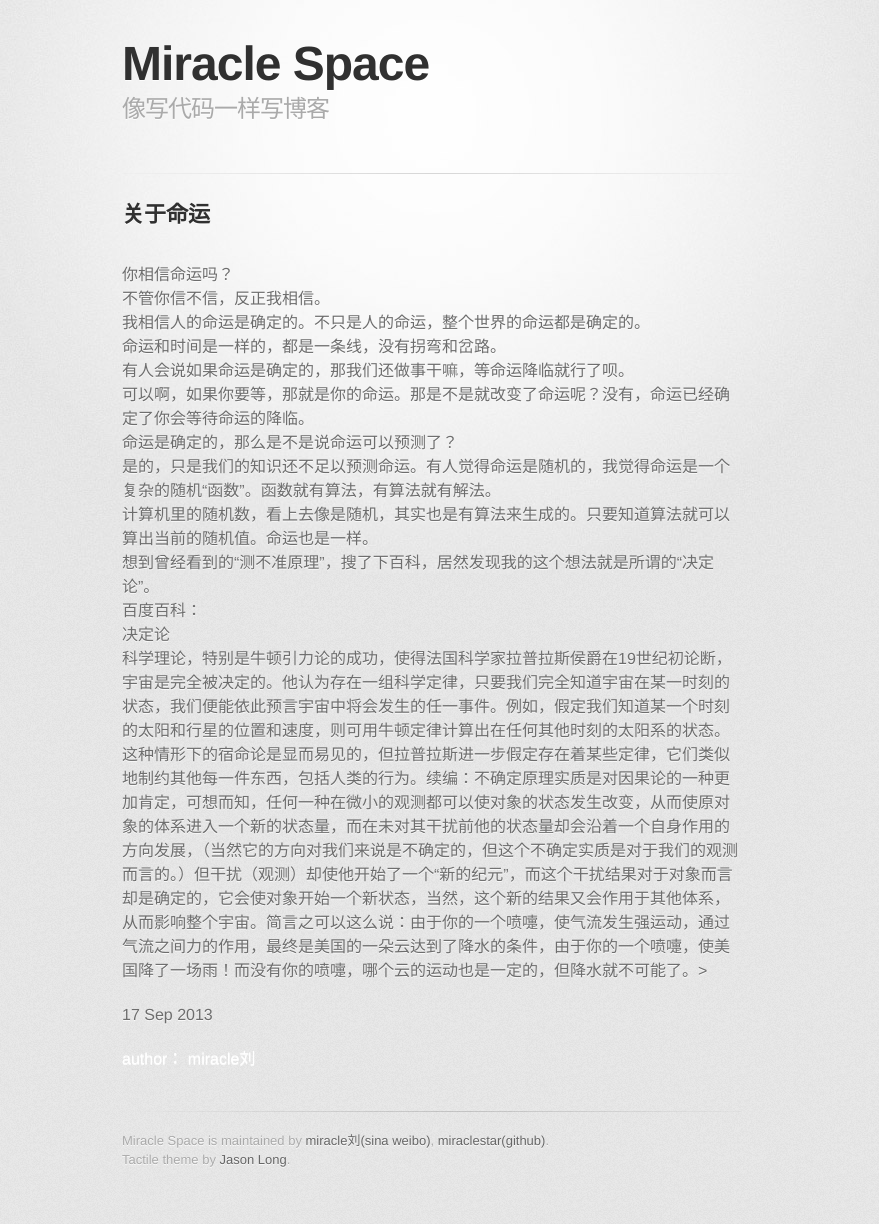
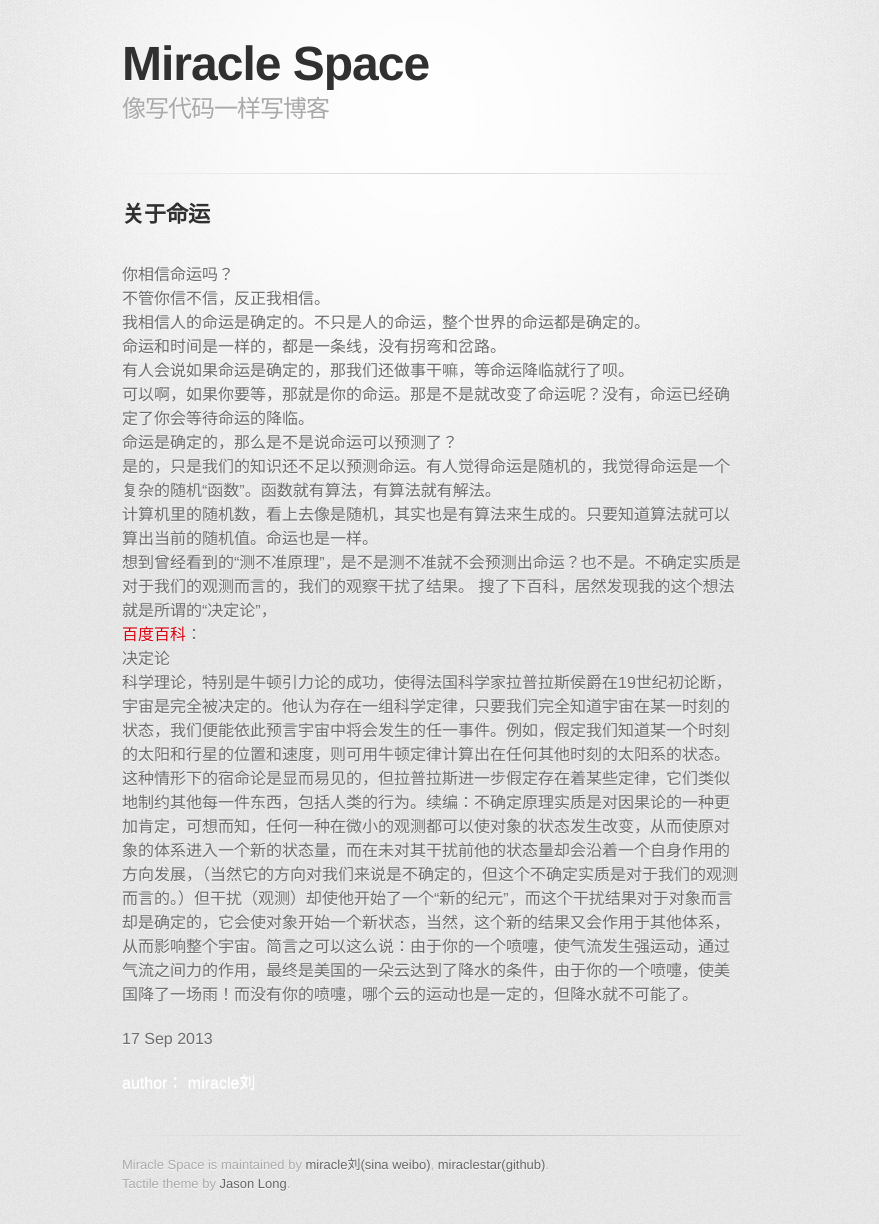
Before and after one commit to miraclestar/myblog, a Jekyll site: the page built from _posts/fiction/2013-09-17-关于命运.html, in a window 1280 px wide. Shown: the whole page, without its empty margins (208-1087 px from the left). Built offline with Jekyll 4.4.1, drawn with Linux system fonts in a browser that asks for light colours; nearby versions of some CDN libraries; some web fonts are replaced; Markdown is read by kramdown in place of the engine named in the settings; comment, search, counter and statistics services are not loaded; before the commit the page ends 1200 px from its top, so only the background shows below that.

Commit message:
fate add

```diff
--- a/_posts/fiction/2013-09-17-关于命运.html
+++ b/_posts/fiction/2013-09-17-关于命运.html
@@ -14,10 +14,11 @@ category: fiction
 <br />命运是确定的，那么是不是说命运可以预测了？
 <br />是的，只是我们的知识还不足以预测命运。有人觉得命运是随机的，我觉得命运是一个复杂的随机“函数”。函数就有算法，有算法就有解法。
 <br />计算机里的随机数，看上去像是随机，其实也是有算法来生成的。只要知道算法就可以算出当前的随机值。命运也是一样。
-<br />想到曾经看到的“测不准原理”，搜了下百科，居然发现我的这个想法就是所谓的“决定论”。
-<br />百度百科：
+<br />想到曾经看到的“测不准原理”，是不是测不准就不会预测出命运？也不是。不确定实质是对于我们的观测而言的，我们的观察干扰了结果。
+搜了下百科，居然发现我的这个想法就是所谓的“决定论”，
+<br /><a href="http://baike.baidu.com/view/40707.htm">百度百科</a>：
 <br />决定论
-<br />科学理论，特别是牛顿引力论的成功，使得法国科学家拉普拉斯侯爵在19世纪初论断，宇宙是完全被决定的。他认为存在一组科学定律，只要我们完全知道宇宙在某一时刻的状态，我们便能依此预言宇宙中将会发生的任一事件。例如，假定我们知道某一个时刻的太阳和行星的位置和速度，则可用牛顿定律计算出在任何其他时刻的太阳系的状态。这种情形下的宿命论是显而易见的，但拉普拉斯进一步假定存在着某些定律，它们类似地制约其他每一件东西，包括人类的行为。续编：不确定原理实质是对因果论的一种更加肯定，可想而知，任何一种在微小的观测都可以使对象的状态发生改变，从而使原对象的体系进入一个新的状态量，而在未对其干扰前他的状态量却会沿着一个自身作用的方向发展，（当然它的方向对我们来说是不确定的，但这个不确定实质是对于我们的观测而言的。）但干扰（观测）却使他开始了一个“新的纪元”，而这个干扰结果对于对象而言却是确定的，它会使对象开始一个新状态，当然，这个新的结果又会作用于其他体系，从而影响整个宇宙。简言之可以这么说：由于你的一个喷嚏，使气流发生强运动，通过气流之间力的作用，最终是美国的一朵云达到了降水的条件，由于你的一个喷嚏，使美国降了一场雨！而没有你的喷嚏，哪个云的运动也是一定的，但降水就不可能了。>
+<br />科学理论，特别是牛顿引力论的成功，使得法国科学家拉普拉斯侯爵在19世纪初论断，宇宙是完全被决定的。他认为存在一组科学定律，只要我们完全知道宇宙在某一时刻的状态，我们便能依此预言宇宙中将会发生的任一事件。例如，假定我们知道某一个时刻的太阳和行星的位置和速度，则可用牛顿定律计算出在任何其他时刻的太阳系的状态。这种情形下的宿命论是显而易见的，但拉普拉斯进一步假定存在着某些定律，它们类似地制约其他每一件东西，包括人类的行为。续编：不确定原理实质是对因果论的一种更加肯定，可想而知，任何一种在微小的观测都可以使对象的状态发生改变，从而使原对象的体系进入一个新的状态量，而在未对其干扰前他的状态量却会沿着一个自身作用的方向发展，（当然它的方向对我们来说是不确定的，但这个不确定实质是对于我们的观测而言的。）但干扰（观测）却使他开始了一个“新的纪元”，而这个干扰结果对于对象而言却是确定的，它会使对象开始一个新状态，当然，这个新的结果又会作用于其他体系，从而影响整个宇宙。简言之可以这么说：由于你的一个喷嚏，使气流发生强运动，通过气流之间力的作用，最终是美国的一朵云达到了降水的条件，由于你的一个喷嚏，使美国降了一场雨！而没有你的喷嚏，哪个云的运动也是一定的，但降水就不可能了。
 
 
 </p>
```
